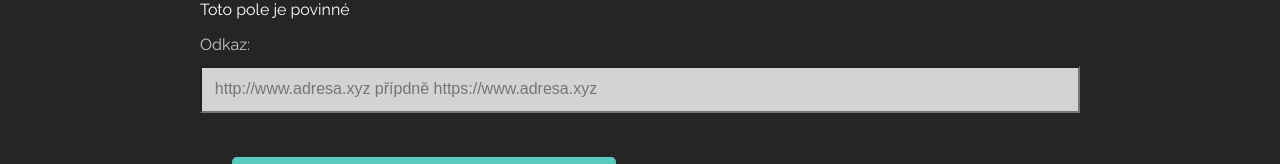
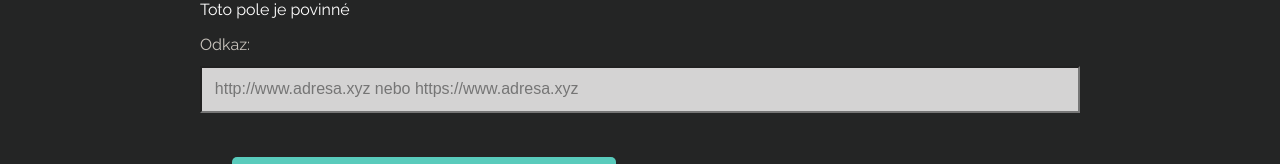
Before and after one commit to JanaNovotna/DA-WEB-Zaverecny-projekt-Jana, a Vue app: page /muj_seznam/1 in a window 1280 px wide. Both pictures are taken after a click on the button "Vložit přání". Shown: the part 448-612 px from the top of the page. Built offline with nearby package versions, Linux system fonts and the light colour scheme; what v-clipboard, vue-js-modal, vuefire would draw is missing.

Commit message:
Oprava překlepu

```diff
--- a/src/components/WishForm.vue
+++ b/src/components/WishForm.vue
@@ -20,7 +20,7 @@
         type="url"
         v-model="$v.link.$model"
         id="web_address"
-        placeholder="http://www.adresa.xyz přípdně https://www.adresa.xyz"
+        placeholder="http://www.adresa.xyz nebo https://www.adresa.xyz"
       />
 
       <p class="error" v-if="$v.link.url === false">Zadejte prosím platné URL</p>
```
